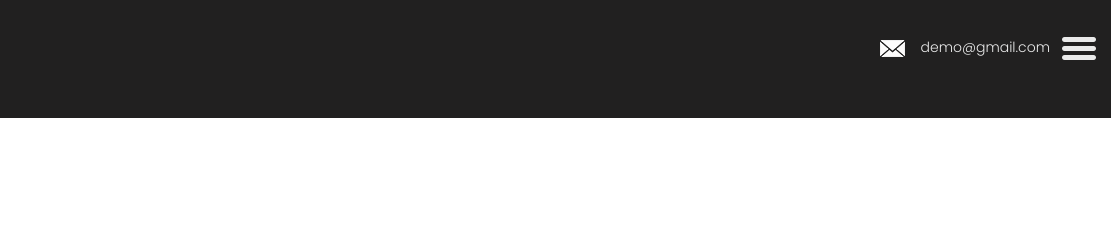
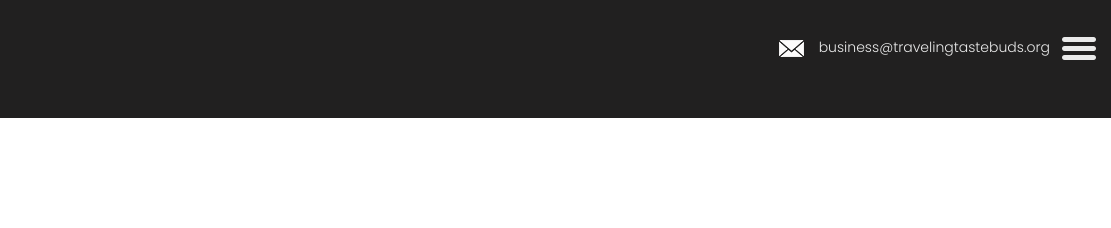
Before and after one commit to Phillyfan625/phillyfan625.github.io-travelingtastebudswebsite, a plain HTML site: page about.html in a window 1280 px wide. Shown: the top 228 px of the page, 169-1280 px from the left. Drawn offline with Linux system fonts and the light colour scheme.

Commit message:
changed email

```diff
--- a/about.html
+++ b/about.html
@@ -74,7 +74,7 @@
                     <div class="full">
                         <div class="right_header_info">
                             <ul>
-                                <li class="dinone"><img style="margin-right: 15px;" src="images/mail_icon.png" alt="#"><a href="#">demo@gmail.com</a></li>                                <li>
+                                <li class="dinone"><img style="margin-right: 15px;" src="images/mail_icon.png" alt="#"><a href="#">business@travelingtastebuds.org</a></li>                                <li>
                                     <button type="button" id="sidebarCollapse">
                                         <img src="images/menu_icon.png" alt="#">
                                     </button>
```
